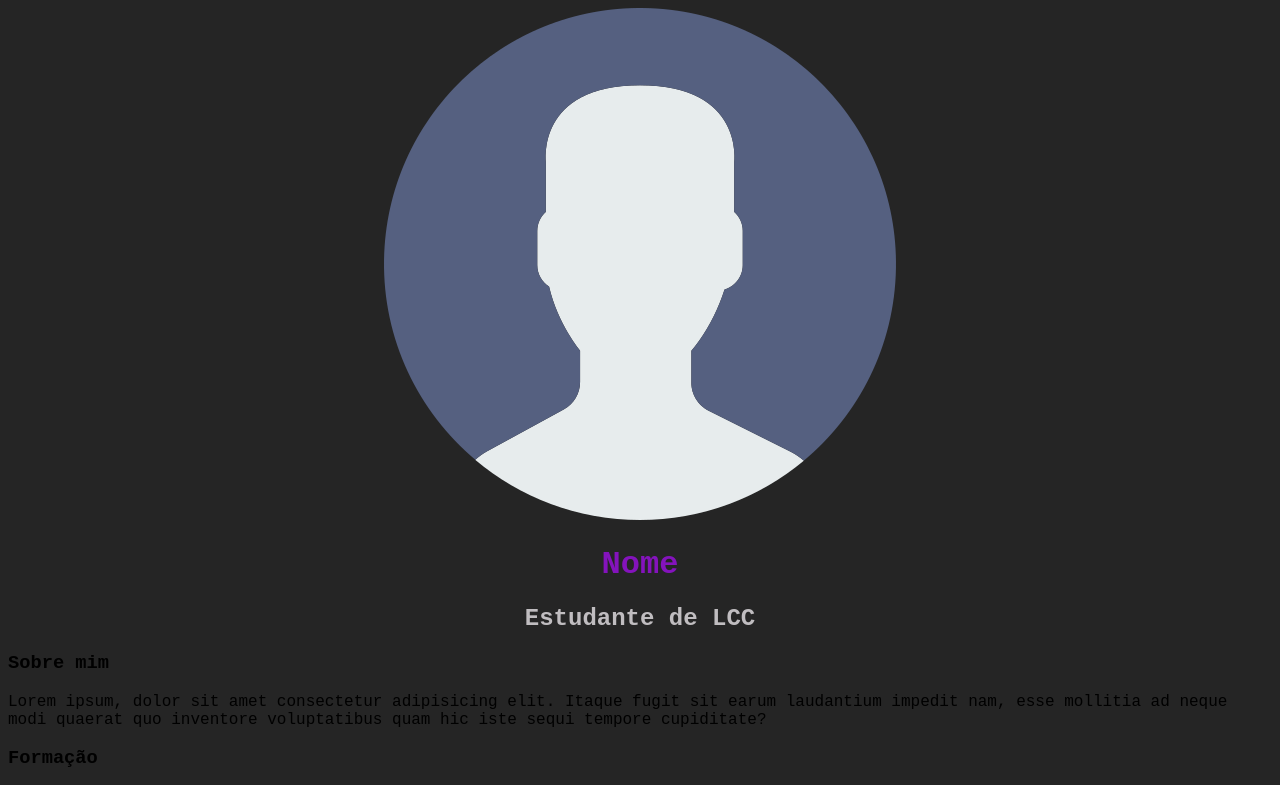
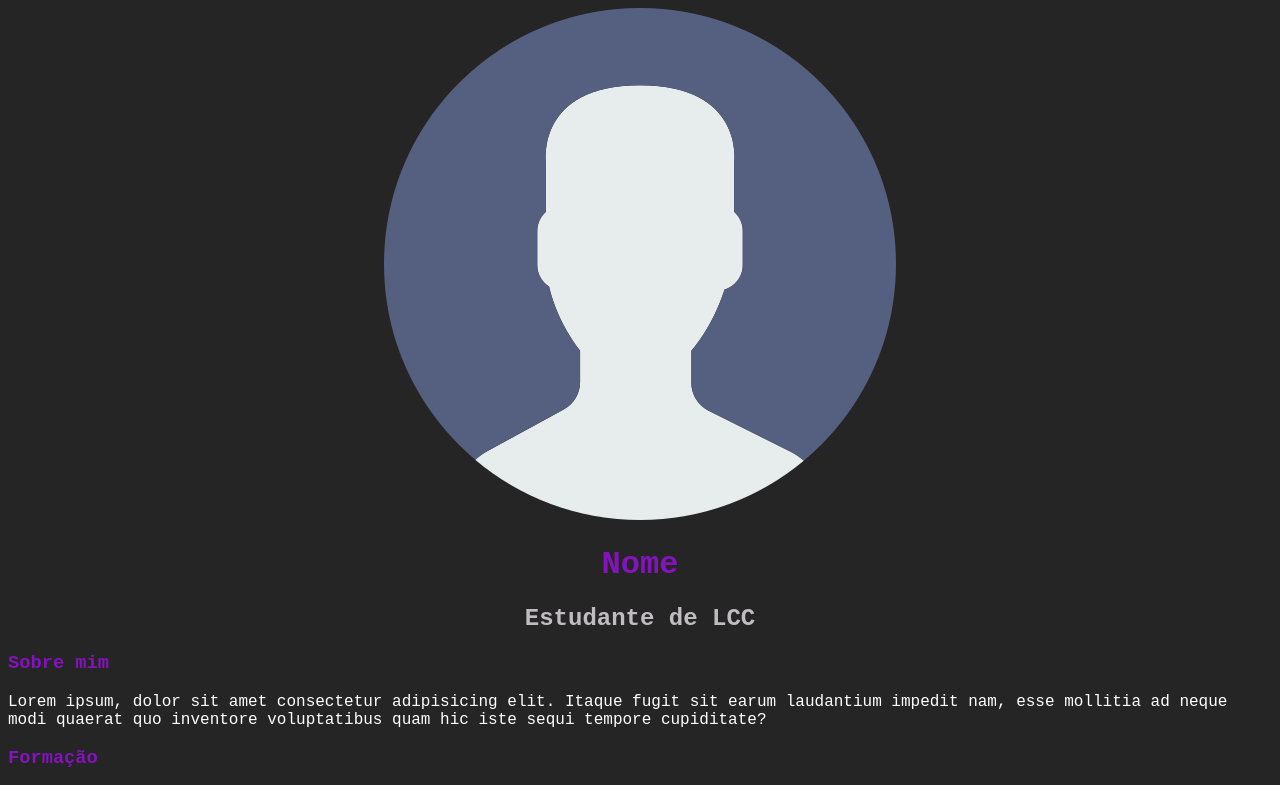
Before and after one commit to adsfontes/Portfolio, a plain HTML site: page index.html in a window 1280 px wide. Shown: the top 785 px of the page. Drawn offline with Linux system fonts and the light colour scheme.

Commit message:
Adiciona fontes e cores iniciais

```diff
--- a/style.css
+++ b/style.css
@@ -3,7 +3,7 @@ body {
     font-family: 'Courier New', Courier, monospace;
 }
 
-h1 {
+h1, h3 {
     color: rgb(132, 19, 188);
 }
 
@@ -11,6 +11,10 @@ h2 {
     color: rgb(192, 189, 192)
 }
 
+p {
+    color: white;
+}
+
 
 .center {
     text-align: center;
```
